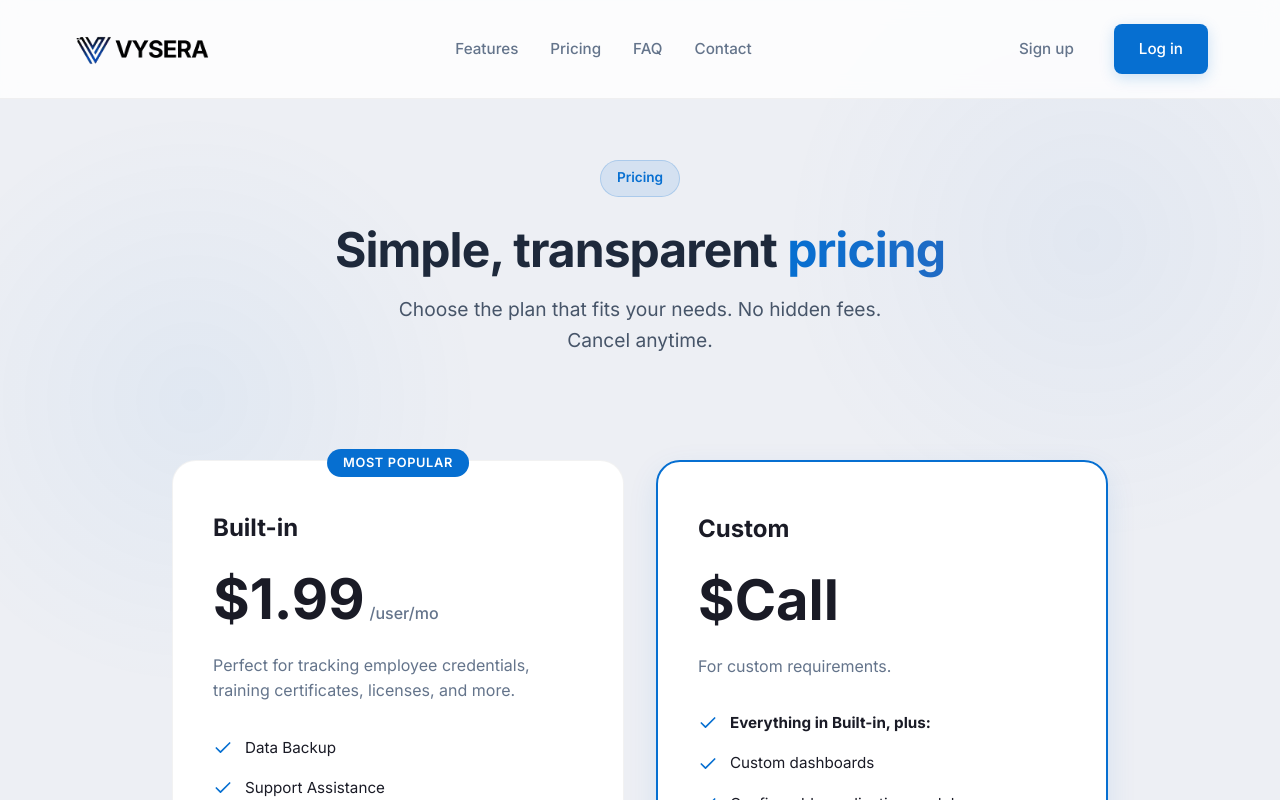
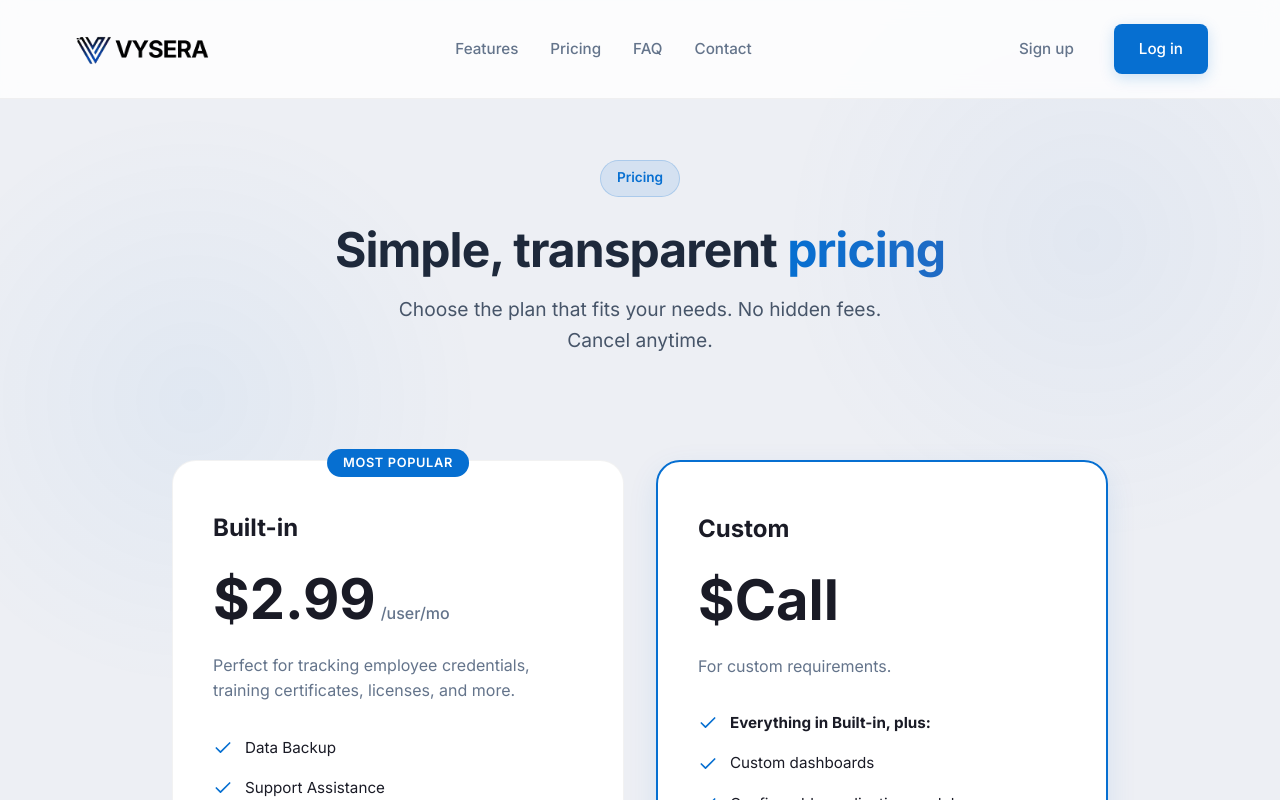
Before and after one commit to ibnurizal1978/vysera-website, a Next.js app: page /pricing in a window 1280 px wide. Shown: the top 800 px of the page. Built offline with nearby package versions, Linux system fonts and the light colour scheme.

Commit message:
add sitemap and robots

```diff
--- a/app/pricing/page.tsx
+++ b/app/pricing/page.tsx
@@ -27,7 +27,7 @@ export default function Pricing() {
                     <div className="pricing-plan-card">
                         <div className="most-popular-badge">Most Popular</div>
                         <div className="plan-name">Built-in</div>
-                        <div className="plan-price">$1.99<span>/user/mo</span></div>
+                        <div className="plan-price">$2.99<span>/user/mo</span></div>
                         <p className="plan-description">Perfect for tracking employee credentials, training certificates, licenses, and more.</p>
 
                         <ul className="plan-features">
```
